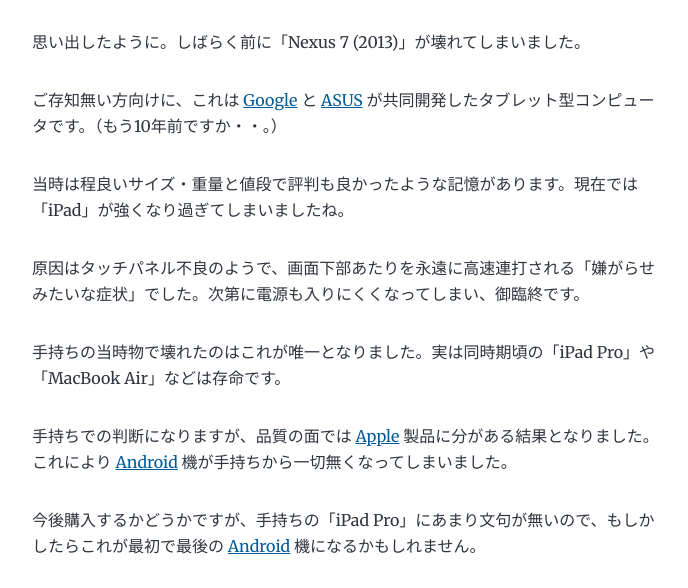
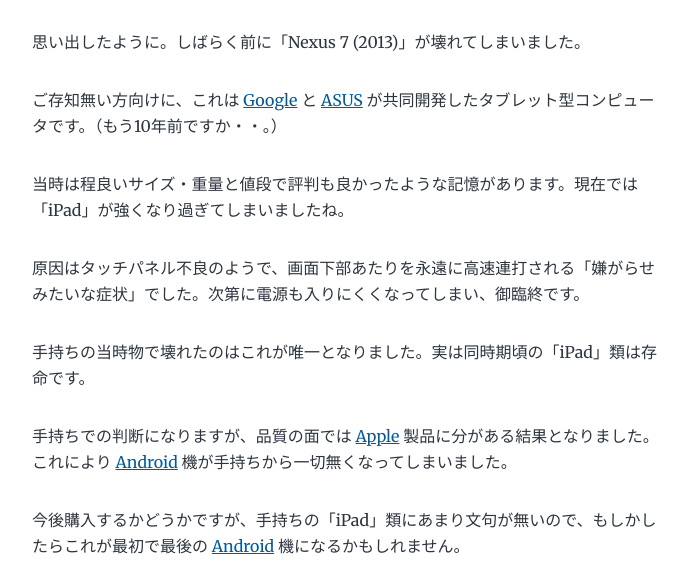
Before and after one commit to ghsable/sunatter, a Gatsby site: page /20231106/ in a window 1280 px wide. Shown: the part 211-799 px from the top of the page, without its empty margins (292-980 px from the left). Built offline with nearby package versions, Linux system fonts and the light colour scheme; Gatsby itself is replaced by a stand-in of ours.

Commit message:
Update index.md

```diff
--- a/content/blog/20231106/index.md
+++ b/content/blog/20231106/index.md
@@ -10,10 +10,10 @@
 
 原因はタッチパネル不良のようで、画面下部あたりを永遠に高速連打される「嫌がらせみたいな症状」でした。次第に電源も入りにくくなってしまい、御臨終です。
 
-手持ちの当時物で壊れたのはこれが唯一となりました。実は同時期頃の「iPad Pro」や「MacBook Air」などは存命です。
+手持ちの当時物で壊れたのはこれが唯一となりました。実は同時期頃の「iPad」類は存命です。
 
 手持ちでの判断になりますが、品質の面では [Apple](https://www.apple.com/) 製品に分がある結果となりました。これにより [Android](https://www.android.com/) 機が手持ちから一切無くなってしまいました。
 
-今後購入するかどうかですが、手持ちの「iPad Pro」にあまり文句が無いので、もしかしたらこれが最初で最後の [Android](https://www.android.com/) 機になるかもしれません。
+今後購入するかどうかですが、手持ちの「iPad」類にあまり文句が無いので、もしかしたらこれが最初で最後の [Android](https://www.android.com/) 機になるかもしれません。
 
 どうしても [Android](https://www.android.com/) 環境が必要になった際は「仮想環境でいいかな」という気持ちになっています。そのような場面はあまり思いつきませんけどね（笑）
```
